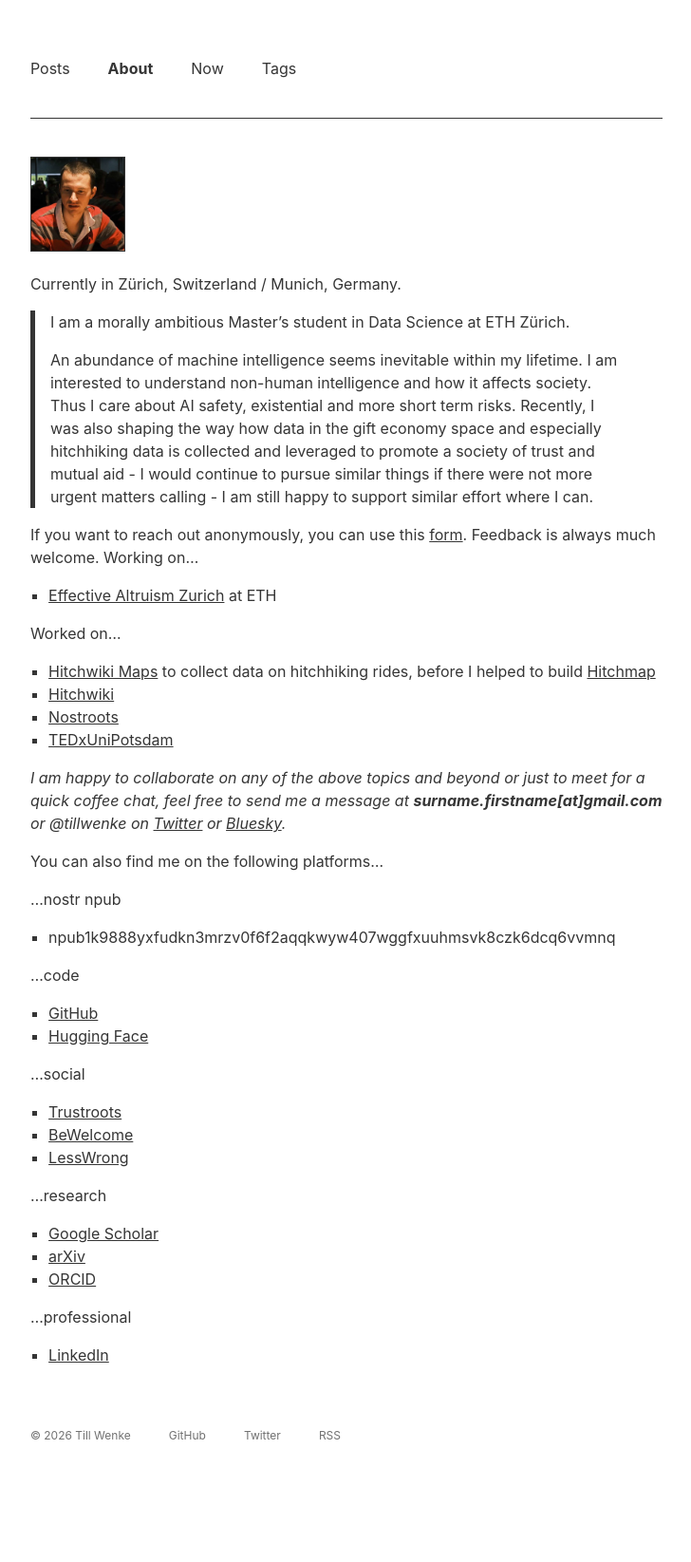
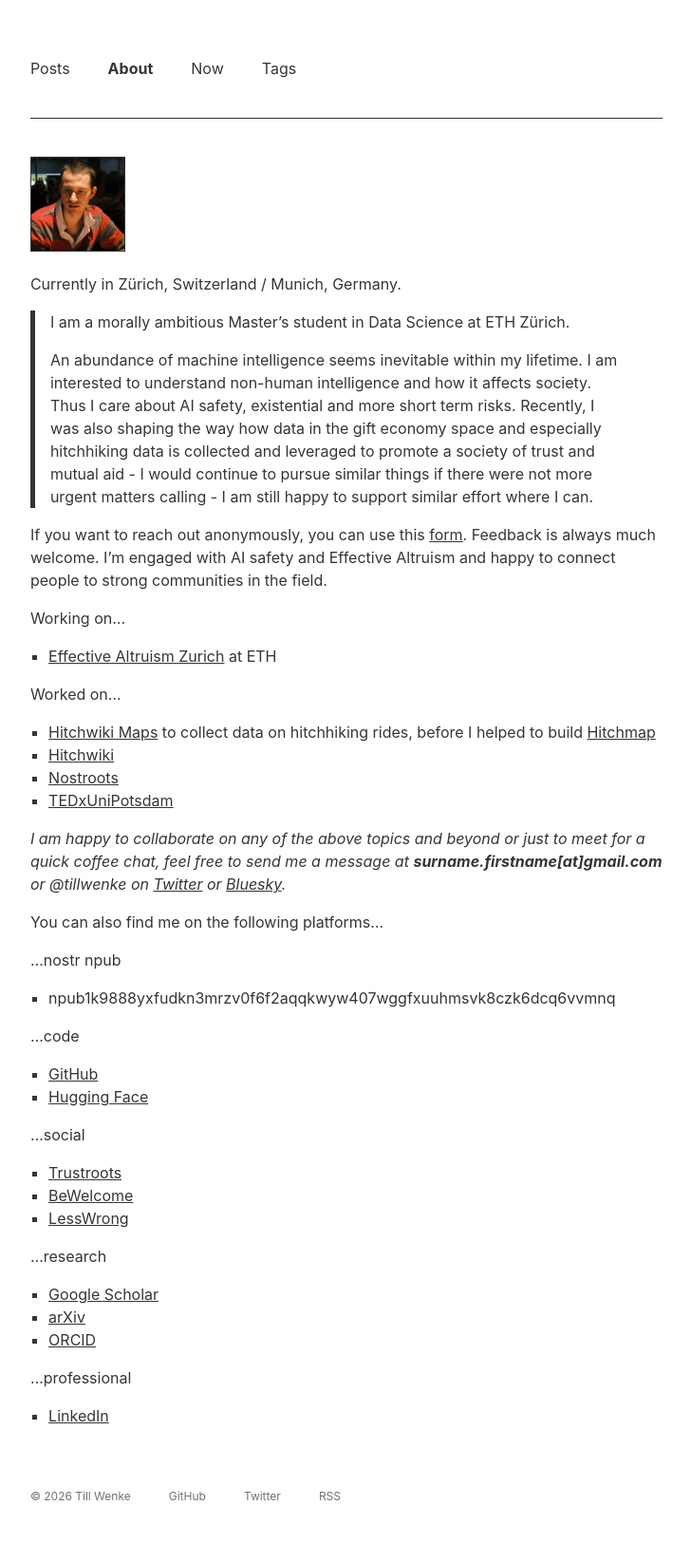
Before and after one commit to tillwenke/tillwenke.github.io, a Jekyll site: the page built from about.markdown, in a window 1280 px wide. Shown: the whole page at 95% size, without its empty margins (275-1003 px from the left). Built offline with Jekyll 4.4.1, drawn with Linux system fonts in a browser that asks for light colours; before the commit the page ends 1581 px from its top, so only the background shows below that.

Commit message:
Update contact information and community engagement details
Added information about AI safety and Effective Altruism engagement.

```diff
--- a/about.markdown
+++ b/about.markdown
@@ -13,7 +13,8 @@ Currently in Zürich, Switzerland / Munich, Germany.
 >
 > An abundance of machine intelligence seems inevitable within my lifetime. I am interested to understand non-human intelligence and how it affects society. Thus I care about AI safety, existential and more short term risks. Recently, I was also shaping the way how data in the gift economy space and especially hitchhiking data is collected and leveraged to promote a society of trust and mutual aid - I would continue to pursue similar things if there were not more urgent matters calling - I am still happy to support similar effort where I can.
 
-If you want to reach out anonymously, you can use this [form](https://www.admonymous.co/till-wenke). Feedback is always much welcome.
+If you want to reach out anonymously, you can use this [form](https://www.admonymous.co/till-wenke). Feedback is always much welcome. I'm  engaged with AI safety and Effective Altruism and happy to connect people to strong communities in the field.
+
 Working on...
 - [Effective Altruism Zurich](https://www.effectivealtruism.ch/zurich) at ETH
 
```
